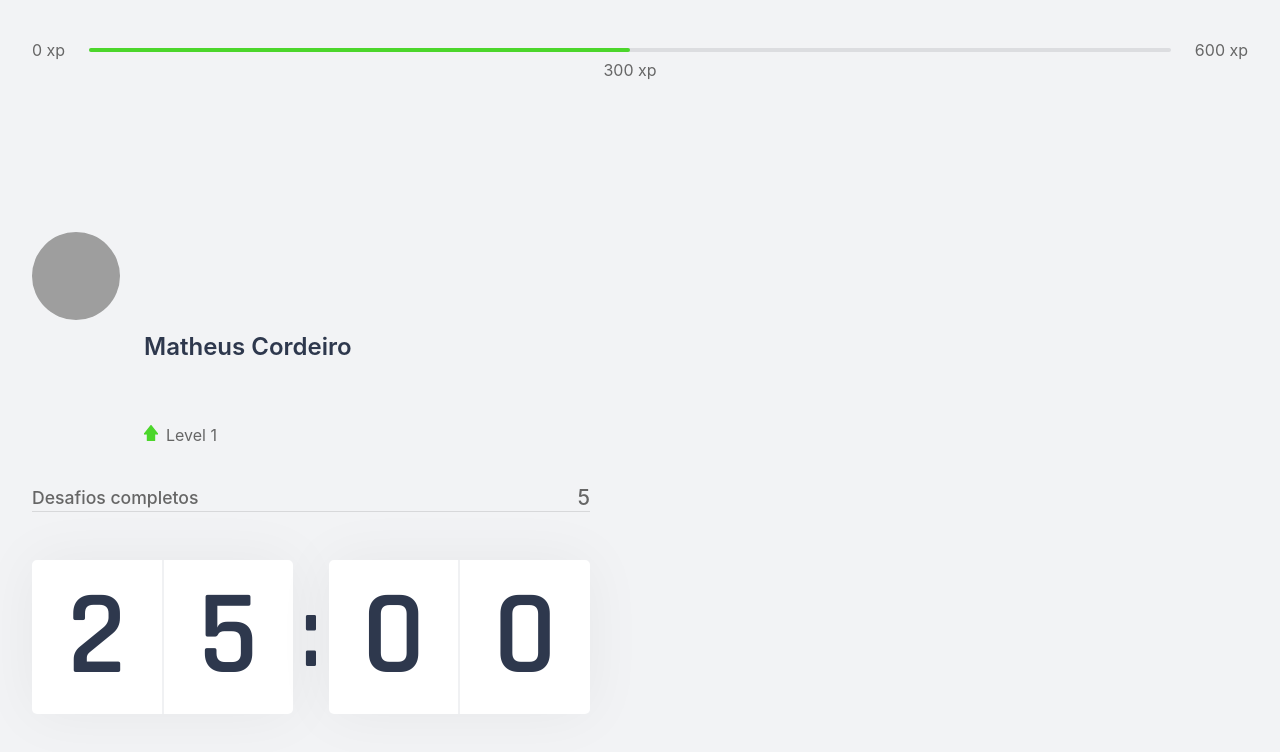
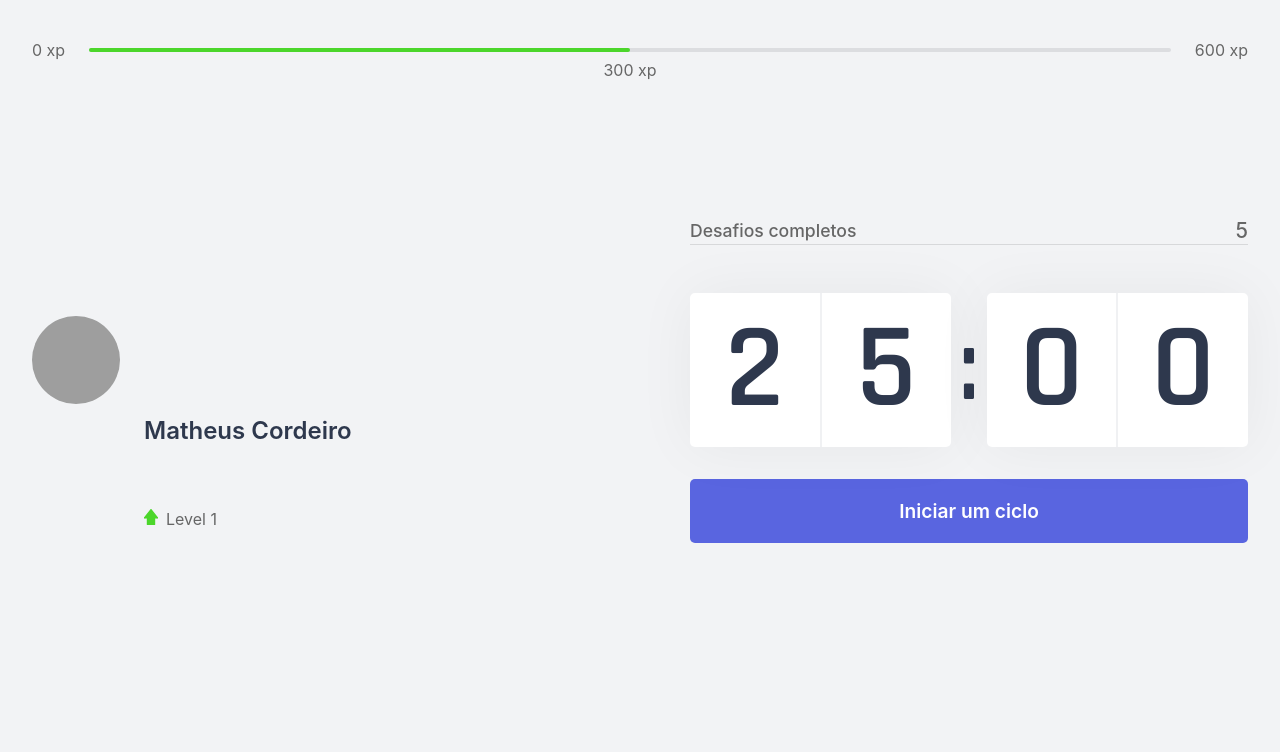
Before and after one commit to mbcordeiro/moveit, a Next.js app: page / in a window 1280 px wide. Shown: the top 752 px of the page. Built offline with nearby package versions, Linux system fonts and the light colour scheme; grey boxes are pictures that could not be loaded.

Commit message:
Button countdown

```diff
--- a/src/components/Countdown.tsx
+++ b/src/components/Countdown.tsx
@@ -1,6 +1,7 @@
 import styles from "../styles/components/Countdown.module.css";
 export function Countdown() {
   return (
+    <div>
       <div className={styles.countdownContainer}>
         <div>
           <span>2</span>
@@ -12,5 +13,10 @@
           <span>0</span>
         </div>
       </div>
+
+      <button type="button" className={styles.countdownButton}>
+        Iniciar um ciclo
+      </button>
+    </div>
   );
 }
--- a/src/pages/index.tsx
+++ b/src/pages/index.tsx
@@ -2,17 +2,22 @@
 import { Countdown } from "../components/Countdown";
 import { ExperienceBar } from "../components/ExperienceBar";
 import { Profile } from "../components/Profile";
+
+import Head from "next/head";
 
 import styles from "../styles/pages/Home.module.css";
 
 export default function Home() {
   return (
     <div className={styles.container}>
+      <Head>
+        <title>Início | move.it</title>
+      </Head>
       <ExperienceBar />
 
       <section>
+          <Profile />
         <div>
-          <Profile />
           <CompletedChalenges />
           <Countdown />
         </div>
--- a/src/styles/components/Countdown.module.css
+++ b/src/styles/components/Countdown.module.css
@@ -36,3 +36,28 @@
   font-size: 6.25rem;
   margin: 0 0.5rem;
 }
+
+.countdownButton {
+  width: 100%;
+  height: 4rem;
+  margin-top: 2rem;
+
+  display: flex;
+  align-items: center;
+  justify-content: center;
+
+  border: 0;
+  border-radius: 5px;
+
+  background-color: var(--blue);
+  color: var(--white);
+
+  font-size: 1.2rem;
+  font-weight: 600;
+
+  transition: background-color 0.2s;
+}
+
+.countdownButton:hover {
+  background-color: var(--blue-dark);
+}
```
Lines whose indentation alone changed are shown as unchanged.
